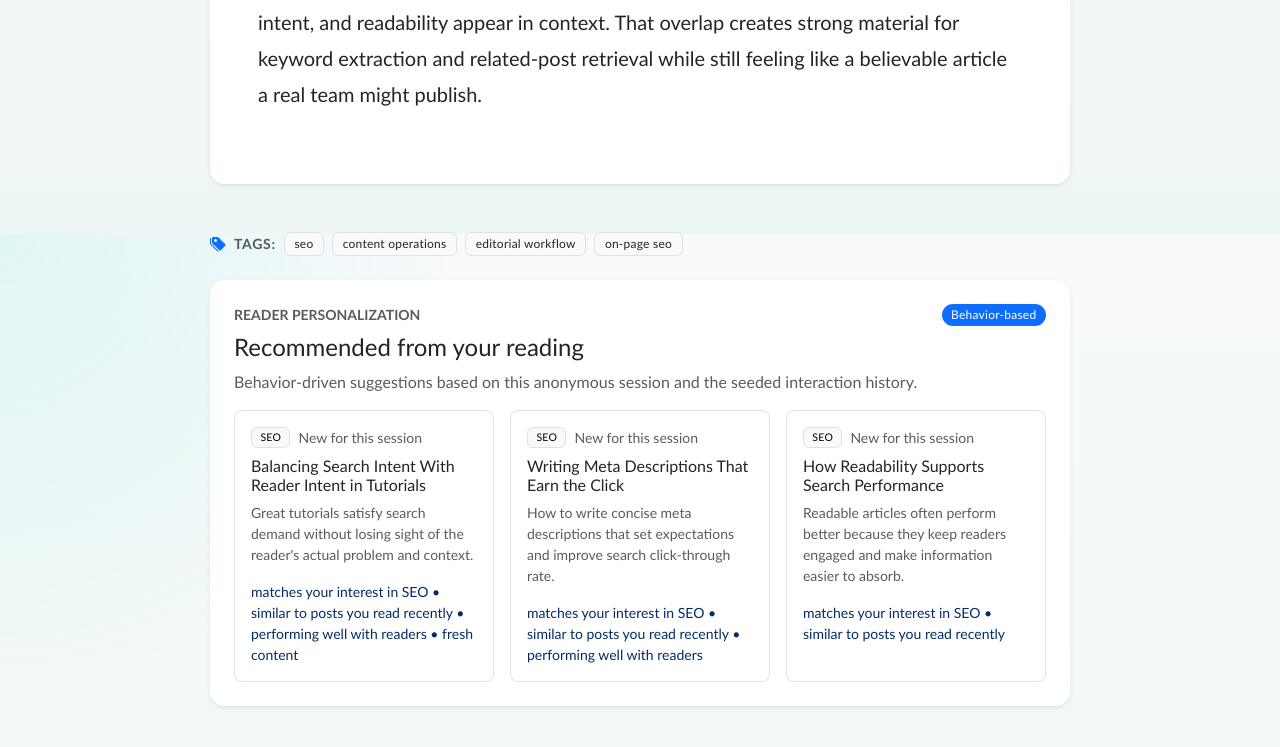
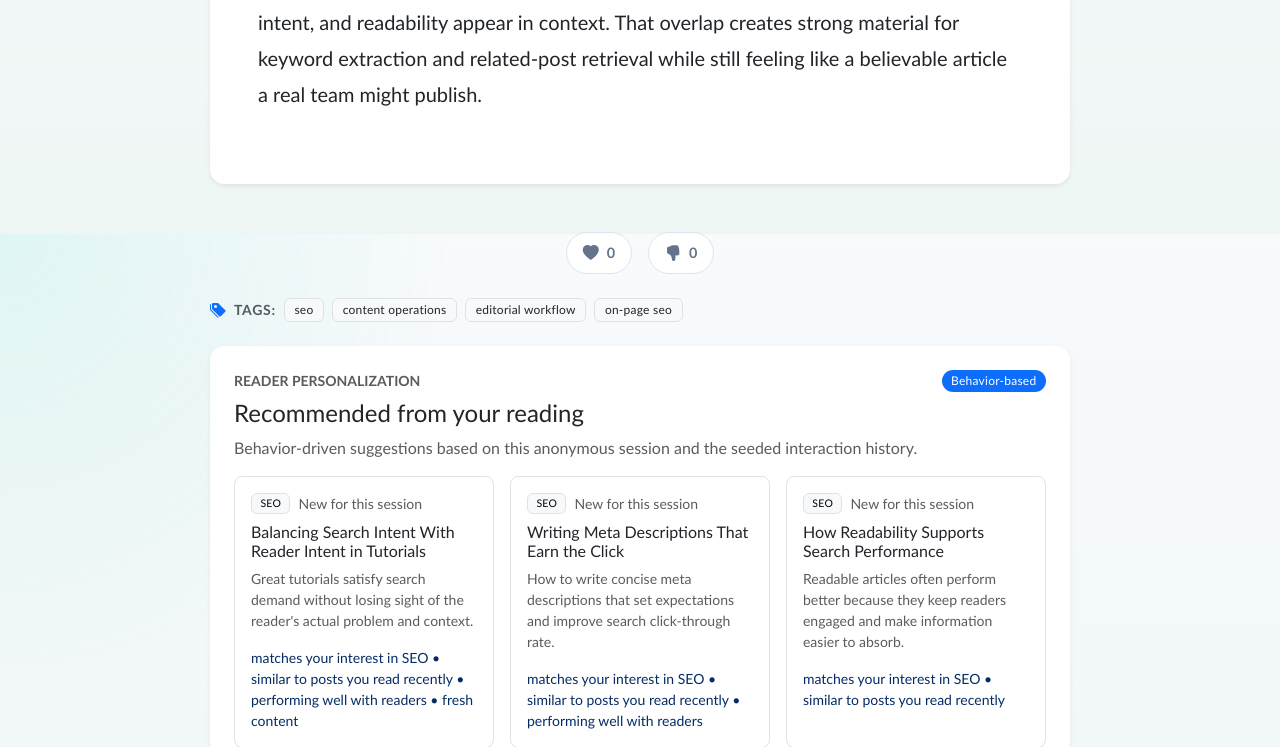
Before and after one commit to Arshgill01/AI-Blogging-Platform, a Flask app: page /posts/1 in a window 1280 px wide. Shown: the part 1366-2113 px from the top of the page. Run offline with Flask 3, Linux system fonts and the light colour scheme; data comes from the database, SQL or seed files in the repository; data that the repository does not hold is empty.

Commit message:
feat: add like/dislike reaction system for blog posts
- Add Reaction model with session-based likes/dislikes tracking
- Create reaction_service for managing user reactions
- Add /posts/<id>/react endpoint for AJAX reaction handling
- Add like/dislike UI buttons to post detail page
- Style reaction buttons to match existing UI patterns

Allows users to like or dislike posts. Tapping the same button
toggles it off. Clicking the other button switches the reaction.
Session-based so no login required.

```diff
--- a/app/models.py
+++ b/app/models.py
@@ -23,6 +23,7 @@ class Post(db.Model):
 
     seo_reports = db.relationship("SEOReport", back_populates="post", lazy=True)
     interactions = db.relationship("Interaction", back_populates="post", lazy=True)
+    reactions = db.relationship("Reaction", back_populates="post", lazy=True)
 
 
 class VisitorSession(db.Model):
@@ -32,6 +33,7 @@ class VisitorSession(db.Model):
     last_seen = db.Column(db.DateTime(timezone=True), nullable=False, default=utcnow)
 
     interactions = db.relationship("Interaction", back_populates="visitor_session", lazy=True)
+    reactions = db.relationship("Reaction", back_populates="visitor_session", lazy=True)
 
 
 class Interaction(db.Model):
@@ -62,3 +64,21 @@ class SEOReport(db.Model):
     post = db.relationship("Post", back_populates="seo_reports")
 
     __table_args__ = (UniqueConstraint("post_id", "created_at", name="uq_seo_report_post_created"),)
+
+
+class Reaction(db.Model):
+    __tablename__ = "reaction"
+    id = db.Column(db.Integer, primary_key=True)
+    post_id = db.Column(db.Integer, db.ForeignKey("post.id"), nullable=False, index=True)
+    session_token = db.Column(
+        db.String(120), db.ForeignKey("visitor_session.session_token"), nullable=False, index=True
+    )
+    value = db.Column(db.Integer, nullable=False)
+    created_at = db.Column(db.DateTime(timezone=True), nullable=False, default=utcnow)
+
+    post = db.relationship("Post", back_populates="reactions")
+    visitor_session = db.relationship("VisitorSession", back_populates="reactions")
+
+    __table_args__ = (
+        UniqueConstraint("post_id", "session_token", name="uq_reaction_per_session"),
+    )
--- a/app/routes/posts.py
+++ b/app/routes/posts.py
@@ -14,6 +14,11 @@ from app.services.seo_service import (
     analyze_post_fields,
     get_latest_post_analysis,
     save_post_analysis,
+)
+from app.services.reaction_service import (
+    get_reaction_counts,
+    get_user_reaction,
+    set_reaction,
 )
 from app.services.similarity_service import get_internal_link_suggestions, get_related_posts
 
@@ -136,6 +141,9 @@ def detail(post_id):
         if latest_analysis and latest_analysis.get("internal_links")
         else get_internal_link_suggestions(post, limit=4)
     )
+    reaction_counts = get_reaction_counts(post.id)
+    user_reaction = get_user_reaction(session_token, post.id)
+
     return render_template(
         "posts/detail.html",
         post=post,
@@ -144,6 +152,8 @@ def detail(post_id):
         related_posts=related_posts,
         personalized_recommendations=personalized_recommendations,
         internal_link_suggestions=internal_link_suggestions,
+        reaction_counts=reaction_counts,
+        user_reaction=user_reaction,
     )
 
 
@@ -259,3 +269,23 @@ def edit(post_id):
         analysis=get_latest_post_analysis(post),
         internal_link_suggestions=internal_link_suggestions,
     )
+
+
+@posts_bp.route("/<int:post_id>/react", methods=["POST"])
+def react(post_id):
+    post = db.get_or_404(Post, post_id)
+    payload = request.get_json(silent=True) or {}
+    value = payload.get("value")
+
+    if value not in (1, -1):
+        return jsonify({"error": "Invalid reaction value"}), 400
+
+    session_token = ensure_reader_session()
+    new_value = set_reaction(session_token, post.id, value)
+    counts = get_reaction_counts(post.id)
+
+    return jsonify({
+        "user_reaction": new_value,
+        "likes": counts["likes"],
+        "dislikes": counts["dislikes"],
+    })
--- /dev/null
+++ b/app/services/reaction_service.py
@@ -0,0 +1,95 @@
+from sqlalchemy import case, func
+
+from app import db
+from app.models import Reaction, VisitorSession, utcnow
+
+LIKE_VALUE = 1
+DISLIKE_VALUE = -1
+
+
+def get_reaction_counts(post_id):
+    counts = db.session.query(
+        func.sum(
+            case(
+                (Reaction.value == LIKE_VALUE, 1),
+                else_=0
+            )
+        ).label('likes'),
+        func.sum(
+            case(
+                (Reaction.value == DISLIKE_VALUE, 1),
+                else_=0
+            )
+        ).label('dislikes'),
+    ).filter(Reaction.post_id == post_id).first()
+
+    return {
+        "likes": counts.likes or 0,
+        "dislikes": counts.dislikes or 0,
+    }
+
+
+def get_user_reaction(session_token, post_id):
+    reaction = Reaction.query.filter_by(
+        session_token=session_token,
+        post_id=post_id,
+    ).first()
+
+    if reaction is None:
+        return 0
+
+    return reaction.value
+
+
+def set_reaction(session_token, post_id, value):
+    if value not in (LIKE_VALUE, DISLIKE_VALUE):
+        return None
+
+    ensure_session_exists(session_token)
+
+    existing = Reaction.query.filter_by(
+        session_token=session_token,
+        post_id=post_id,
+    ).first()
+
+    if existing:
+        if existing.value == value:
+            db.session.delete(existing)
+            db.session.commit()
+            return 0
+
+        existing.value = value
+        db.session.commit()
+        return value
+
+    reaction = Reaction(
+        session_token=session_token,
+        post_id=post_id,
+        value=value,
+        created_at=utcnow(),
+    )
+    db.session.add(reaction)
+    db.session.commit()
+    return value
+
+
+def toggle_reaction(session_token, post_id):
+    current = get_user_reaction(session_token, post_id)
+    if current == LIKE_VALUE:
+        return set_reaction(session_token, post_id, DISLIKE_VALUE)
+    elif current == DISLIKE_VALUE:
+        return set_reaction(session_token, post_id, LIKE_VALUE)
+    else:
+        return set_reaction(session_token, post_id, LIKE_VALUE)
+
+
+def ensure_session_exists(session_token):
+    visitor_session = VisitorSession.query.filter_by(session_token=session_token).first()
+    if visitor_session is None:
+        visitor_session = VisitorSession(
+            session_token=session_token,
+            first_seen=utcnow(),
+            last_seen=utcnow(),
+        )
+        db.session.add(visitor_session)
+        db.session.commit()
--- a/app/static/styles.css
+++ b/app/static/styles.css
@@ -375,3 +375,56 @@ a:hover {
     grid-template-columns: 1fr;
   }
 }
+
+.reaction-bar {
+  display: flex;
+  justify-content: center;
+}
+
+.reaction-bar .d-flex {
+  gap: 0.75rem;
+}
+
+.btn-reaction {
+  display: inline-flex;
+  align-items: center;
+  gap: 0.5rem;
+  padding: 0.5rem 1rem;
+  border-radius: 999px;
+  border: 1px solid var(--border-soft);
+  background: var(--surface);
+  color: var(--muted);
+  font-size: 0.9rem;
+  font-weight: 500;
+  transition: all 0.2s ease;
+  cursor: pointer;
+}
+
+.btn-reaction:hover {
+  border-color: var(--primary);
+  color: var(--primary);
+}
+
+.btn-reaction.active {
+  border-color: var(--primary);
+  background: var(--primary);
+  color: white;
+}
+
+.btn-reaction--like.active {
+  background: var(--success);
+  border-color: var(--success);
+}
+
+.btn-reaction--dislike.active {
+  background: var(--danger);
+  border-color: var(--danger);
+}
+
+.btn-reaction i {
+  font-size: 1rem;
+}
+
+.reaction-count {
+  font-weight: 600;
+}
--- a/app/templates/posts/detail.html
+++ b/app/templates/posts/detail.html
@@ -51,6 +51,29 @@
             <p class="mb-4">{{ block.text }}</p>
           {% endif %}
         {% endfor %}
+      </div>
+    </div>
+
+    <div class="reaction-bar my-4">
+      <div class="d-flex align-items-center gap-3">
+        <button
+          class="btn btn-reaction btn-reaction--like {% if user_reaction == 1 %}active{% endif %}"
+          data-post-id="{{ post.id }}"
+          data-value="1"
+          aria-label="Like this post"
+        >
+          <i class="bi bi-heart-fill"></i>
+          <span class="reaction-count">{{ reaction_counts.likes }}</span>
+        </button>
+        <button
+          class="btn btn-reaction btn-reaction--dislike {% if user_reaction == -1 %}active{% endif %}"
+          data-post-id="{{ post.id }}"
+          data-value="-1"
+          aria-label="Dislike this post"
+        >
+          <i class="bi bi-hand-thumbs-down-fill"></i>
+          <span class="reaction-count">{{ reaction_counts.dislikes }}</span>
+        </button>
       </div>
     </div>
 
@@ -128,5 +151,43 @@
       });
       window.addEventListener("pagehide", sendDwellTime);
     })();
+
+    (() => {
+      const reactionBar = document.querySelector('.reaction-bar');
+      if (!reactionBar) return;
+
+      const postId = reactionBar.querySelector('[data-post-id]').dataset.postId;
+      const reactUrl = {{ url_for('posts.react', post_id=0) | tojson }}.replace('/0/', `/` + postId + '/');
+
+      reactionBar.addEventListener('click', async (e) => {
+        const btn = e.target.closest('[data-value]');
+        if (!btn) return;
+
+        const value = parseInt(btn.dataset.value, 10);
+        if (![1, -1].includes(value)) return;
+
+        try {
+          const res = await fetch(reactUrl, {
+            method: 'POST',
+            headers: { 'Content-Type': 'application/json' },
+            body: JSON.stringify({ value }),
+          });
+          if (!res.ok) return;
+
+          const data = await res.json();
+          const bar = document.querySelector('.reaction-bar');
+          const likeBtn = bar.querySelector('[data-value="1"]');
+          const dislikeBtn = bar.querySelector('[data-value="-1"]');
+
+          likeBtn.querySelector('.reaction-count').textContent = data.likes;
+          dislikeBtn.querySelector('.reaction-count').textContent = data.dislikes;
+
+          likeBtn.classList.toggle('active', data.user_reaction === 1);
+          dislikeBtn.classList.toggle('active', data.user_reaction === -1);
+        } catch (err) {
+          console.error('Failed to submit reaction:', err);
+        }
+      });
+    })();
   </script>
 {% endblock %}
```
